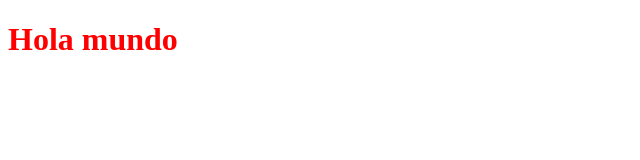
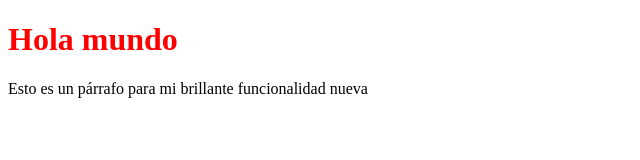
Before and after one commit to SeniorStun/bootCampEveris, a plain HTML site: page index.html in a window 1280 px wide. Shown: the whole page, without its empty margins (0-640 px from the left). Drawn offline with Linux system fonts and the light colour scheme.

Commit message:
Nueva superfuncionalidad

```diff
--- a/index.html
+++ b/index.html
@@ -7,5 +7,6 @@
     </head>
     <body>
         <h1>Hola mundo</h1>
+        <p>Esto es un párrafo para mi brillante funcionalidad nueva</p>
     </body>
 </html>
```
